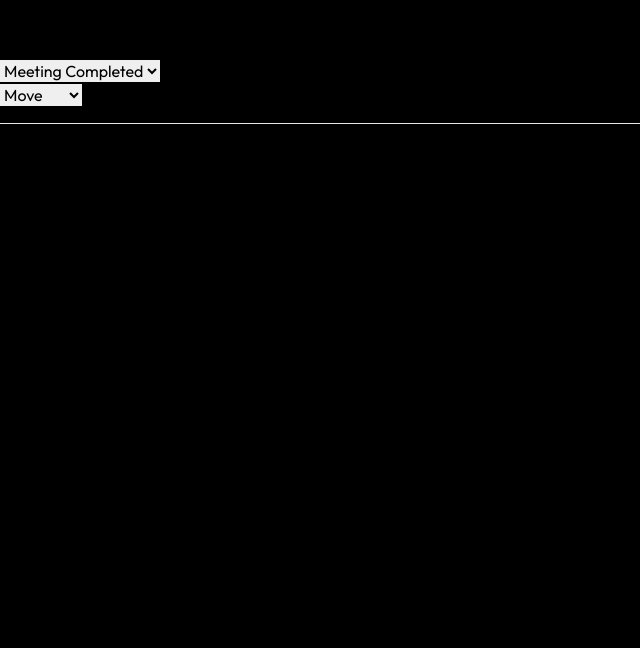
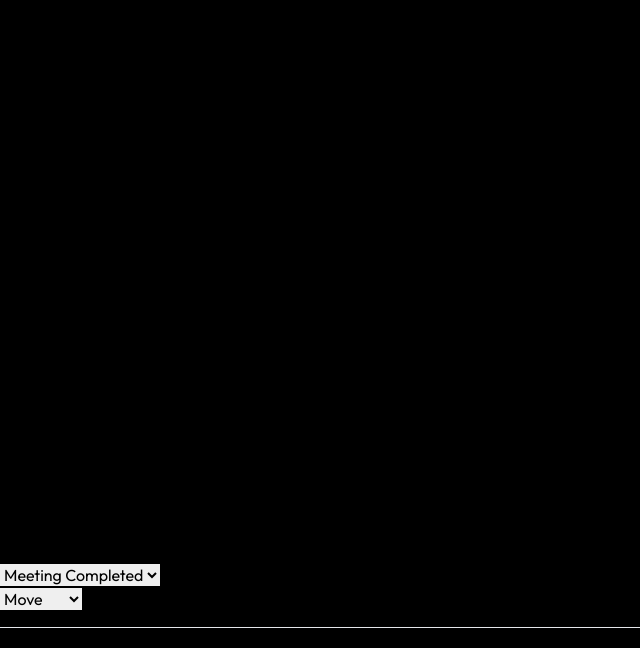
Before and after one commit to Keegan-20/reachinbox-assessment, a React (Vite) app: page /messages in a window 1280 px wide. Shown: the part 866-1514 px from the top of the page, without its empty margins (0-640 px from the left). Built offline with nearby package versions, Linux system fonts and the light colour scheme.

Commit message:
fix: Inbox Page Bugs

```diff
--- a/src/Pages/HomePage.jsx
+++ b/src/Pages/HomePage.jsx
@@ -1,26 +1,9 @@
 import React, { useContext, useEffect } from "react";
 import { ThemeContext } from "../Context/ThemeContext";
-import { useDispatch } from "react-redux";
 import HomeInbox from "/Dashboard-img/HomeInbox.png";
-import { setToken } from "../redux/threadSlice";
 
 const HomePage = () => {
   const { theme, setTheme } = useContext(ThemeContext);
-  const dispatch = useDispatch();
-
-  const currentUrl = window.location.href;
-  const url = new URL(currentUrl);
-  const token = url.searchParams.get("token");
-
-  useEffect(() => {
-    const currentUrl = window.location.href;
-    const url = new URL(currentUrl);
-    const token = url.searchParams.get("token");
-    console.log("TOEk, ", token);
-
-    dispatch(setToken(token));
-  }, [dispatch]);
-
   return (
     <div
       className={`flex justify-center items-center h-[92vh] w-full ${
--- a/src/Pages/Inbox.jsx
+++ b/src/Pages/Inbox.jsx
@@ -2,14 +2,13 @@ import React, { useContext, useEffect, useRef, useState } from "react";
 import { BsThreeDots } from "react-icons/bs";
 import { MdOutlineReply } from "react-icons/md";
 import { MdOutlineDeleteOutline } from "react-icons/md";
-
 import InboxSidebar from "../components/InboxSidebar";
 import { ThemeContext } from "../Context/ThemeContext";
 import InboxRightSidebar from "../components/InboxRightSidebar";
 import ReplyModal from "../components/ReplyModal";
 import DeleteModal from "../components/DeleteModal";
-// import { getFullDayWithTime } from "../utils/getDate";
-import { staticThreads, staticSelectedThread} from "../constant.js"
+import { getFullDayWithTime } from "../utils/dateFormat.js";
+import { staticSelectedThread} from "../constant.js"
 
 const Inbox = () => {
   const replyButtonRef = useRef(null);
@@ -20,7 +19,15 @@ const Inbox = () => {
 
   const { theme } = useContext(ThemeContext);
   const selected_thread = staticSelectedThread;
-  const loading = false;
+  const [loading, setLoading] = useState(true);
+
+  useEffect(() => {
+    const timer = setTimeout(() => {
+      setLoading(false);
+    }, 2000);
+    return () => clearTimeout(timer);
+  }, []);
+
 
   useEffect(() => {
     const handleKeyDown = (event) => {
@@ -183,7 +190,7 @@ const Inbox = () => {
                           <div className="flex justify-between">
                               <h1 className="font-medium text-lg">{msg?.subject}</h1>
                               <p className="text-sm text-slate-600">
-                           {/* {getFullDayWithTime(new Date(msg.date))} */}
+                           {getFullDayWithTime(new Date(msg.date))}
                               </p>
                           </div>
                           <div className="flex gap-4 text-slate-500 mt-2 mb-2">
--- a/src/components/InboxRightSidebar.jsx
+++ b/src/components/InboxRightSidebar.jsx
@@ -17,7 +17,7 @@ const InboxRightSidebar = () => {
       }  `}
     >
       <div
-        className={`bg-[#1f1f1f] h-10 flex items-center px-5 mt-2 rounded-md mx-2 text-white`}
+        className={`bg-[#23272C] h-10 flex items-center px-5 mt-2 rounded-md mx-2 text-white`}
       >
         Lead Details
       </div>
@@ -62,7 +62,7 @@ const InboxRightSidebar = () => {
             >
               <div className="flex justify-between">
                 <div>Name: </div>
-                <div>{selected_thread[0]?.fromName}</div>
+                <div>Orlando</div>
               </div>
 
               <div className="flex justify-between">
@@ -72,7 +72,7 @@ const InboxRightSidebar = () => {
 
               <div className="flex justify-between">
                 <div className="text-sm">Email ID: </div>
-                <div className="text-sm">{selected_thread[0]?.fromEmail}</div>
+                <div className="text-sm">orlando@gmail.com</div>
               </div>
 
               <div className="flex justify-between">
@@ -90,18 +90,17 @@ const InboxRightSidebar = () => {
       </div>
 
       <div
-        className={`bg-[#1f1f1f] h-10 flex items-center px-5 mt-2 rounded-md mx-2 text-white`}
+        className={`bg-[#23272C] h-10 flex items-center px-5 mt-2 rounded-md mx-2 text-white`}
       >
         Activites
       </div>
 
-      <div className="px-3 pt-6">
+      <div className="px-3 pt-6 gap-3">
         <div
           className={`${theme == "light" ? "text-slate-800" : "text-gray-200"}`}
         >
-          <h1>Campaign Name</h1>
-
-          <p>3 Steps | 5 Days in Sequence</p>
+          <h1 className="pb-3">Campaign Name</h1>
+          <p className="leading-[16.3px] text-sm">3 Steps |  5 Days in Sequence</p>
         </div>
         {loading ? (
           <>
@@ -124,57 +123,55 @@ const InboxRightSidebar = () => {
             </div>
           </>
         ) : (
-          <div>
-            <div className="flex gap-10 items-center  px-3 py-2 mt-2">
-              <div className=" rounded-full size-12 text-white border bg-[#1f1f1f] text-2xl flex items-center justify-center">
+          <div className="relative">
+          <div className="absolute left-9 top-1 bottom-0 w-px bg-gray-400"></div>
+
+          <div className="flex gap-10 items-center px-3 py-2 mt-2">
+            <div className="relative">
+              <div className="rounded-full size-12 text-white border bg-[#23272C] text-2xl flex items-center justify-center">
                 <MdEmail size={24} />
               </div>
-              <div
-                className={`${
-                  theme == "dark" ? "text-gray-200" : "text-slate-800"
-                } flex flex-col gap-2 font-light`}
-              >
-                <div>Step 1: Email</div>
-                <div className="flex items-center ">
+            </div>
+            <div className={`${theme == "dark" ? "text-gray-200" : "text-slate-800"} flex flex-col gap-2 font-light`}>
+              <div className="text-white">Step 1: Email</div>
+              <div className="flex items-center">
                 <BsSendFill className="mr-2" />
-                  <p>Sent: 3rd Feb</p>
+                <p>Sent: Feb</p>
               </div>
             </div>
           </div>
 
-            <div className="flex gap-10 items-center  px-3 py-2 mt-2">
-              <div className=" rounded-full size-12 text-white border bg-[#1f1f1f] text-2xl flex items-center justify-center">
+          <div className="flex gap-10 items-center px-3 py-2 mt-2">
+            <div className="relative">
+              <div className="rounded-full size-12 text-white border bg-[#23272C] text-2xl flex items-center justify-center">
                 <MdEmail size={24} />
               </div>
-              <div
-                className={`${
-                  theme == "dark" ? "text-gray-200" : "text-slate-800"
-                } flex flex-col gap-2 font-light`}
-              >
-                <div>Step 2: Email</div>
-                <div className="flex items-center ">
+            </div>
+            <div className={`${theme == "dark" ? "text-gray-200" : "text-slate-800"} flex flex-col gap-2 font-light`}>
+              <div className="text-white">Step 2: Email</div>
+              <div className="flex items-center">
                 <BsFillEnvelopeOpenFill className="mr-2 text-yellow-500" />
                 <p>Opened: 5th Feb</p>
               </div>
             </div>
           </div>
-            <div className="flex gap-10 items-center  px-3 py-2 mt-2">
-              <div className=" rounded-full size-12 text-white border bg-[#1f1f1f] text-2xl flex items-center justify-center">
+
+          <div className="flex gap-10 items-center px-3 py-2 mt-2">
+            <div className="relative">
+              <div className="rounded-full size-12 text-white border bg-[#23272C] text-2xl flex items-center justify-center">
                 <MdEmail size={24} />
               </div>
-              <div
-                className={`${
-                  theme == "dark" ? "text-gray-200" : "text-slate-800"
-                } flex flex-col gap-2 font-light`}
-              >
-                <div>Step 3: Email</div>
-                <div className="flex items-center ">
+            </div>
+            <div className={`${theme == "dark" ? "text-gray-200" : "text-slate-800"} flex flex-col gap-2 font-light`}>
+              <div className="text-white">Step 3: Email</div>
+              <div className="flex items-center">
                 <BsFillEnvelopeOpenFill className="mr-2 text-yellow-500" />
                 <p>Opened: 5th Feb</p>
               </div>
             </div>
           </div>
         </div>
+
         )}
       </div>
     </div>
--- a/src/components/InboxSidebar.jsx
+++ b/src/components/InboxSidebar.jsx
@@ -1,15 +1,22 @@
-import React, { useContext, useRef } from "react";
+import React, { useContext, useState, useEffect } from "react";
 import { IoMdRefresh } from "react-icons/io";
 import { IoIosArrowDown } from "react-icons/io";
 import { CiSearch } from "react-icons/ci";
+import "../index.css"; // Ensure shimmer CSS is in this file or imported
 import { ThemeContext } from "../Context/ThemeContext";
 import ThreadCard from "./ThreadCard";
-import { inboxSidebarData } from "../constant.js";
+import { threadsData } from "../constant.js";
 
 const InboxSidebar = () => {
   const { theme } = useContext(ThemeContext);
-  const threads = inboxSidebarData.data;
-  const loading = false;
+  const [loading, setLoading] = useState(true);
+
+  useEffect(() => {
+    const timer = setTimeout(() => {
+      setLoading(false);
+    }, 2000);
+    return () => clearTimeout(timer);
+  }, []);
 
   return (
     <div
@@ -86,8 +93,22 @@ const InboxSidebar = () => {
         } flex flex-col `}
       >
         {loading ? (
-          <>
-            <div className="flex flex-col gap-4 rounded-sm pt-2 ">
+          <div className="flex flex-col gap-4 rounded-sm pt-2">
+            <div
+              className={`${
+                theme === "dark" ? "skeleton-dark" : "skeleton-light"
+              } h-24 w-full`}
+            ></div>
+            <div
+              className={`${
+                theme === "dark" ? "skeleton-dark" : "skeleton-light"
+              } h-24 w-full`}
+            ></div>
+            <div
+              className={`${
+                theme === "dark" ? "skeleton-dark" : "skeleton-light"
+              } h-24 w-full`}
+            ></div>
             <div
               className={`${
                 theme === "dark" ? "skeleton-dark" : "skeleton-light"
@@ -99,20 +120,16 @@ const InboxSidebar = () => {
               } h-24 w-full`}
             ></div>
           </div>
-          </>
         ) : (
           <>
-            {threads.map((thread) => (
+            {threadsData.map((thread) => (
               <div
                 key={thread.id}
-                className={`border-b-2 ${
+                className={`border-b-2  ${
                   theme === "dark" ? "border-white/50" : "border-black/50"
                 }`}
               >
-                <ThreadCard
-                  {...thread}
-                  onClick={() => {}}
-                />
+                <ThreadCard {...thread} onClick={() => {}} />
               </div>
             ))}
           </>
--- a/src/components/Sidebar.jsx
+++ b/src/components/Sidebar.jsx
@@ -67,7 +67,7 @@ const Sidebar = () => {
         />
       </div>
 
-      <div className="bg-green-900 size-10 rounded-full px-1 py-2  flex items-center justify-center">
+      <div className="bg-green-900 size-10 rounded-full px-1 py-2 mb-3 flex items-center justify-center">
         {" "}
         KC{" "}
       </div>
--- a/src/components/ThreadCard.jsx
+++ b/src/components/ThreadCard.jsx
@@ -3,7 +3,15 @@ import { GoDotFill } from "react-icons/go";
 import { IoIosSend } from "react-icons/io";
 import { ThemeContext } from "../Context/ThemeContext";
 
-const ThreadCard = ({ fromEmail, subject, sentAt, onClick, threadId }) => {
+const ThreadCard = ({
+  fromEmail,
+  subject,
+  sentAt,
+  status,
+  campaign,
+  onClick,
+  threadId,
+}) => {
   const { theme } = useContext(ThemeContext);
 
   return (
@@ -12,7 +20,7 @@ const ThreadCard = ({ fromEmail, subject, sentAt, onClick, threadId }) => {
         // Assuming there is no selectedThread in static data context
         "border-l-4 border-transparent"
       } pl-2 hover:cursor-pointer`}
-      onClick={() => onClick(threadId)} // Adjusted to pass threadId
+      onClick={() => onClick(threadId)}
     >
       <div className="flex gap-4 justify-between">
         <p>{fromEmail}</p>
@@ -21,18 +29,29 @@ const ThreadCard = ({ fromEmail, subject, sentAt, onClick, threadId }) => {
             theme === "light" ? "font-extralight" : "font-thin"
           }`}
         >
-
+          {sentAt}
         </p>
       </div>
 
       <p className="font-extralight line-clamp-1">{subject}</p>
 
       <div className="flex text-sm font-light mt-2 gap-3">
-        <div className="flex items-center gap-2 text-green-500 bg-[#1f1f1f] px-1 rounded-md">
-          <GoDotFill /> Interested
+        <div
+          className={`flex items-center gap-2 py-[3px] px-2 rounded-[17px] ${
+            status === "Interested"
+              ? "text-[#57E0A6] bg-[#1f1f1f]"
+              : status === "Closed"
+              ? "text-[#626FE6] bg-[#1f1f1f]"
+              : status === "Meeting Completed"
+              ? "text-[#E6D162] bg-[#1f1f1f]"
+              : "text-[#9C62E6] bg-[#1f1f1f]"
+          }`}
+        >
+          <GoDotFill /> {status}
         </div>
-        <div className="flex items-center gap-2 text-slate-300 bg-[#1f1f1f] px-1 rounded-md">
-          <IoIosSend /> Campaign Name
+
+        <div className="flex items-center gap-2 text-slate-300 bg-[#1f1f1f] py-[3px] px-2 rounded-[17px]">
+          <IoIosSend /> {campaign}
         </div>
       </div>
     </div>
--- a/src/constant.js
+++ b/src/constant.js
@@ -31,65 +31,71 @@ export const staticThreads = [
   ];
 
   export const staticSelectedThread = [
+
+    {
+        id: 2,
+        threadId: "124",
+        fromName: "Alice Johnson",
+        fromEmail: "alice.johnson@example.com",
+        toName: "Bob Brown",
+        toEmail: "bob.brown@example.com",
+        subject: "New Product Launch",
+        body: `<p>Hi {FIRST_NAME},<br>
+         I would like to introduce you to SaaSgrow, a productized design service specifically tailored for saas startups.</p>`,
+        cc: "team@example.com",
+        date: "2024-07-21T12:00:00Z",
+      },
       {
         id: 3,
         fromName: "Shaw Adley",
         fromEmail: "shaw@getmemeetings.com",
         toName: "Mitrajit",
         toEmail: "mitrajit2022@gmail.com",
-      subject: "Re: Test mail",
-      body: "Hi Mitrajit, Just wondering if you’re still interested.",
+        subject: "Grow your product 10x",
+        body: "Hi Khabib, Just wondering if you’re still interested to grow your product 10x.",
+        date: "2024-07-21T12:00:00Z",
       },
   ];
 
-export const inboxSidebarData = {
-    status: 200,
-    data: [
+export const threadsData = [
+    {
+      id: 1,
+      fromEmail: "Beata@gmail.com",
+      subject: "I've tried a lot and .",
+      sentAt: "Mar 7",
+      status: "Interested",
+      campaign: "Campaign Name",
+    },
+    {
+      id: 2,
+      fromEmail: "Sanya@gmail.com",
+      subject: "I've tried a lot and .",
+      sentAt: "Mar 7",
+      status: "Closed",
+      campaign: "Campaign Name",
+    },
     {
       id: 3,
-        fromName: "Shaw Adley",
-        fromEmail: "shaw@getmemeetings.com",
-        toName: "",
-        toEmail: "mitrajit2022@gmail.com",
-        cc: null,
-        bcc: null,
-        threadId: 1,
-        messageId: "<a5dcWbm1ac5e46d38746648c3e2f6d2c@getmemeetings.com>",
-        inReplyTo: "<4a5cWemdbfda475fabaf856ef5e806a7@gmail.com>",
-        references: "<4a5cWemdbfda475fabaf856ef5e806a7@gmail.com>",
-        subject: "Shaw - following up on our meeting last week... | 7ZG2ZTV 6KG634E",
-        body: "<p>Hi Mitrajit,</p><p>Just wondering if you’re still interested.</p><p>Regards,<br/>Shaw Adley</p><p>6KG634E practicecowboy</p>",
-        isRead: true,
-        folder: "INBOX",
-        uid: 594,
-        sentAt: "2023-11-23T04:08:45.000Z",
-        archivedAt: null,
-        createdAt: "2023-11-23T07:38:46.000Z",
-        updatedAt: "2023-11-23T07:38:46.000Z",
-        deletedAt: null,
+      fromEmail: "william@gmail.com",
+      subject: "Payment not going through",
+      sentAt: "Mar 7",
+      status: "Interested",
+      campaign: "Campaign Name",
     },
     {
       id: 4,
-        fromName: "Shaw Adley",
-        fromEmail: "shaw@getmemeetings.com",
-        toName: "",
-        toEmail: "mitrajit2022@gmail.com",
-        cc: null,
-        bcc: null,
-        threadId: 2,
-        messageId: "<a5dcWbm1ac5e46d38746648c3e2f6d2c@getmemeetings.com>",
-        inReplyTo: "<4a5cWemdbfda475fabaf856ef5e806a7@gmail.com>",
-        references: "<4a5cWemdbfda475fabaf856ef5e806a7@gmail.com>",
-        subject: "Test mail",
-        body: "<p>Test mail</p>",
-        isRead: true,
-        folder: "INBOX",
-        uid: 594,
-        sentAt: "2023-11-23T04:08:45.000Z",
-        archivedAt: null,
-        createdAt: "2023-11-23T07:38:46.000Z",
-        updatedAt: "2023-11-23T07:38:46.000Z",
-        deletedAt: null,
+      fromEmail: "johnson@gmail.com",
+      subject: "Could you tell me more about it",
+      sentAt: "Mar 7",
+      status: "Meeting Booked",
+      campaign: "Campaign Name",
     },
-    ],
-  };
+    {
+      id: 5,
+      fromEmail: "orlando@gmail.com",
+      subject: "Hi, I am interested",
+      sentAt: "18:30",
+      status: "Meeting Completed",
+      campaign: "Campaign Name",
+    },
+  ];
--- a/src/index.css
+++ b/src/index.css
@@ -2,7 +2,6 @@
 @tailwind base;
 @tailwind components;
 @tailwind utilities;
-
 
 body {
   margin: 0;
@@ -11,3 +10,47 @@ body {
   font-family: "Outfit", sans-serif;
   background-color: black;
 }
+
+/* Shimmer UI */
+.skeleton-dark {
+  border-radius: 1rem;
+  background-color: #333;
+  animation: shimmer 1.8s ease-in-out infinite;
+  background-image: linear-gradient(
+    105deg,
+    transparent 0%,
+    transparent 40%,
+    #555 50%,
+    transparent 60%,
+    transparent 100%
+  );
+  background-size: 200% auto;
+  background-repeat: no-repeat;
+  background-position: -50%;
+}
+
+.skeleton-light {
+  border-radius: 1rem;
+  background-color: #e0e0e0;
+  animation: shimmer 1.8s ease-in-out infinite;
+  background-image: linear-gradient(
+    105deg,
+    transparent 0%,
+    transparent 40%,
+    #f7f7f7 50%,
+    transparent 60%,
+    transparent 100%
+  );
+  background-size: 200% auto;
+  background-repeat: no-repeat;
+  background-position: -50%;
+}
+
+@keyframes shimmer {
+  0% {
+    background-position: -200% 0;
+  }
+  100% {
+    background-position: 200% 0;
+  }
+}
--- a/src/utils/dateFormat.js
+++ b/src/utils/dateFormat.js
@@ -41,7 +41,6 @@ const months = [
     const amPm = hours >= 12 ? "PM" : "AM";
     hours = hours % 12 || 12;
     const minutes = date.getMinutes().toString().padStart(2, "0");
-    const seconds = date.getSeconds().toString().padStart(2, "0");
 
     return `${dayOfMonth} ${month} ${year} ${hours}:${minutes} ${amPm}`;
   };
```
Lines whose indentation alone changed are shown as unchanged.
